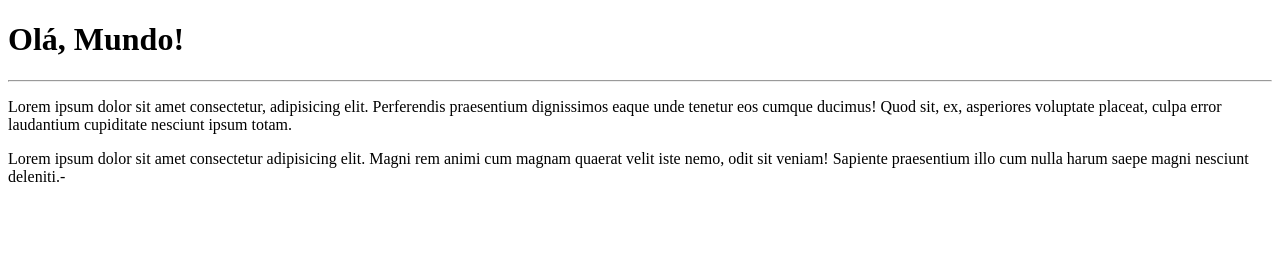
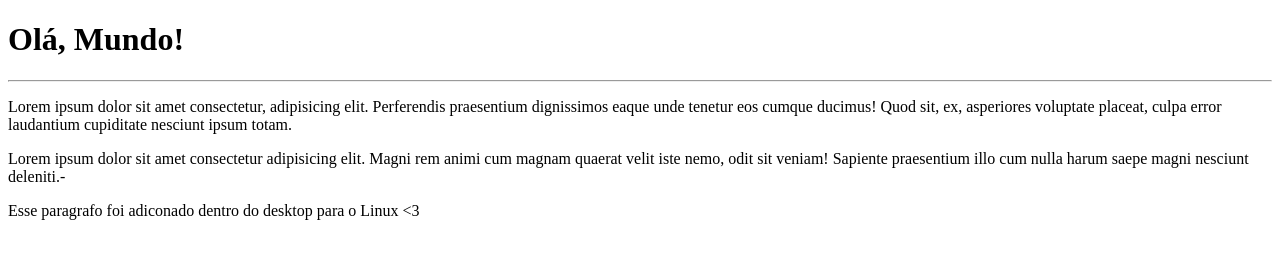
Before and after one commit to lecopa/Ola-mundo, a plain HTML site: page site exemplo/index.html in a window 1280 px wide. Drawn offline with Linux system fonts and the light colour scheme.

Commit message:
mudei o arquiovo index

```diff
--- a/site exemplo/index.html
+++ b/site exemplo/index.html
@@ -10,5 +10,6 @@
 <hr>
     <p>Lorem ipsum dolor sit amet consectetur, adipisicing elit. Perferendis praesentium dignissimos eaque unde tenetur eos cumque ducimus! Quod sit, ex, asperiores voluptate placeat, culpa error laudantium cupiditate nesciunt ipsum totam.</p>
     <p>Lorem ipsum dolor sit amet consectetur adipisicing elit. Magni rem animi cum magnam quaerat velit iste nemo, odit sit veniam! Sapiente praesentium illo cum nulla harum saepe magni nesciunt deleniti.-</p>
+    <p>Esse paragrafo foi adiconado dentro do desktop para o Linux &lt;3</p>
 </body>
 </html>
```
